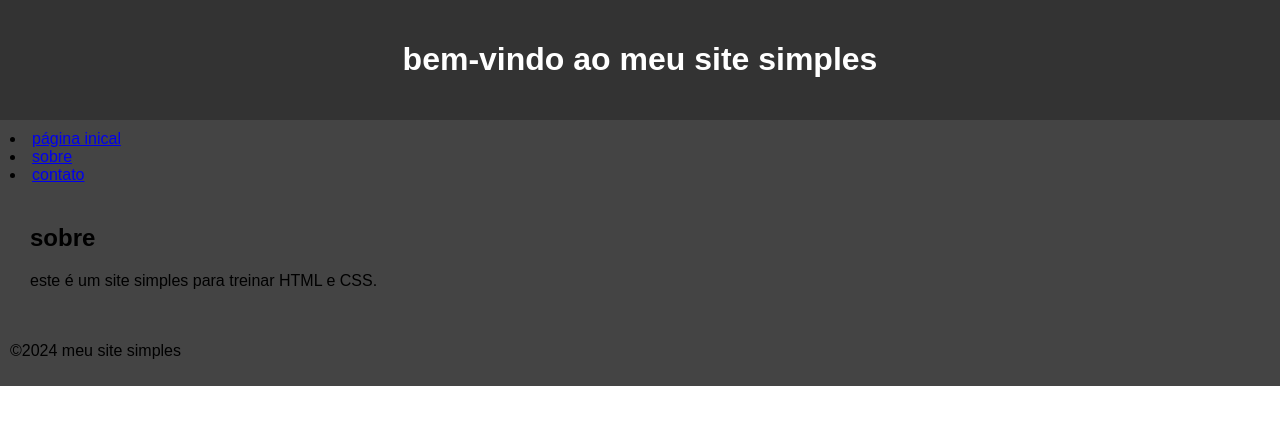
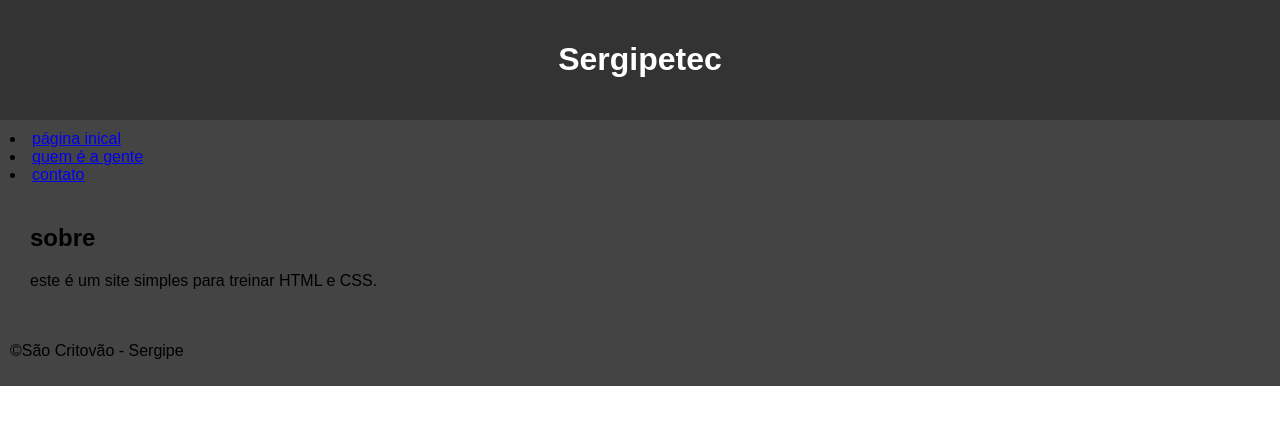
Before and after one commit to 2004allice/Alice, a plain HTML site: page index.html in a window 1280 px wide. Drawn offline with Linux system fonts and the light colour scheme.

Commit message:
modificações feitas por Rebeca

```diff
--- a/index.html
+++ b/index.html
@@ -8,12 +8,12 @@
 </head>
 <body>
     <header>
-    <h1> bem-vindo ao meu site simples<h1>
+    <h1> Sergipetec<h1>
     </header>
      <nav>
         <cul>
         <li><a href="#">página inical</a></li>
-        <li><a href="#">sobre</a></li>
+        <li><a href="#">quem é a gente </a></li>
 <li><a href="#">contato</a></li>
         </ul>
         <main>
@@ -23,7 +23,7 @@
             </section>
             </main>
             </footer>
-        </p>&COPY;2024 meu site simples</p>
+        </p>&COPY;São Critovão - Sergipe</p>
     </footer>
 </body>
 </html>
```
